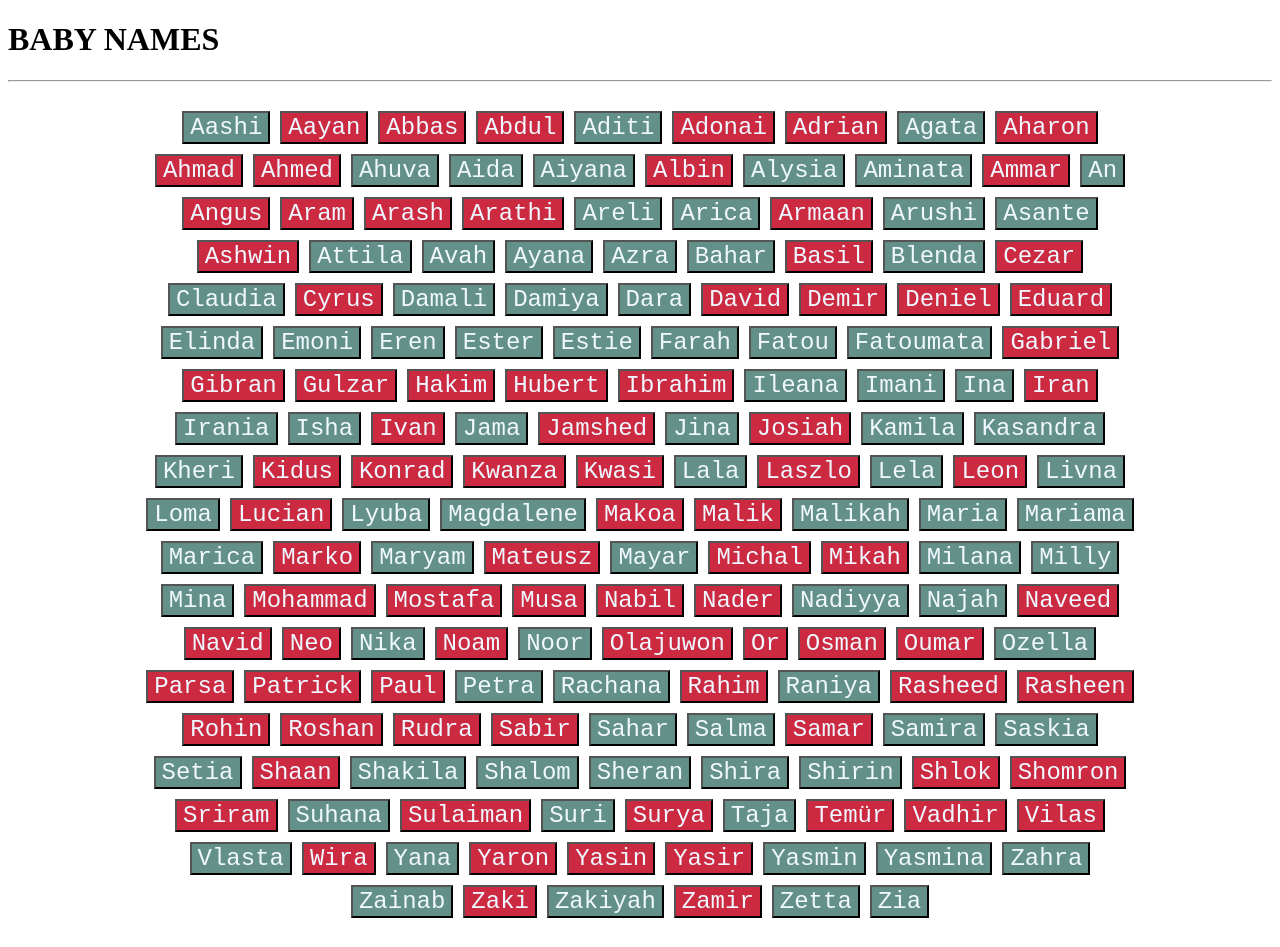
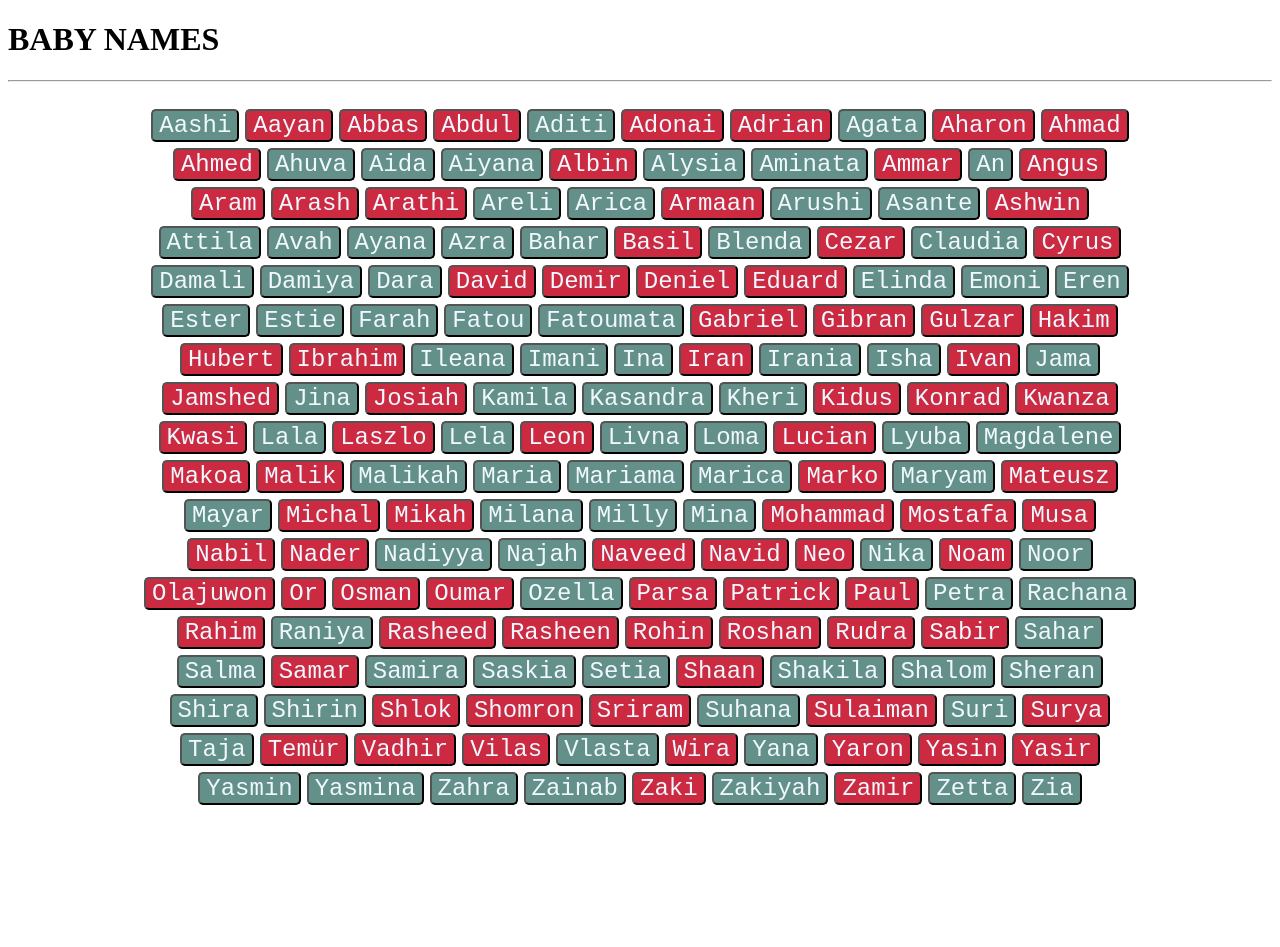
Before and after one commit to maghfoor-a/baby-names-react, a React (Create React App) app: page / in a window 1280 px wide. After the commit the page ends 832 px from the top, so only its background shows below. Built offline with nearby package versions, Linux system fonts and the light colour scheme; the HTML template or start-up script is replaced by a standard one.

Commit message:
changed buttons shape

```diff
--- a/src/components/MainContentStyles.css
+++ b/src/components/MainContentStyles.css
@@ -3,7 +3,8 @@
   color: aliceblue;
   font-size: x-large;
   font-family: "Courier New", Courier, monospace;
-  margin: 5px;
+  margin: 3px;
+  border-radius: 5px;
 }
 
 .m {
@@ -11,7 +12,8 @@
   color: aliceblue;
   font-size: x-large;
   font-family: "Courier New", Courier, monospace;
-  margin: 5px;
+  margin: 3px;
+  border-radius: 5px;
 }
 
 .namesList {
```
